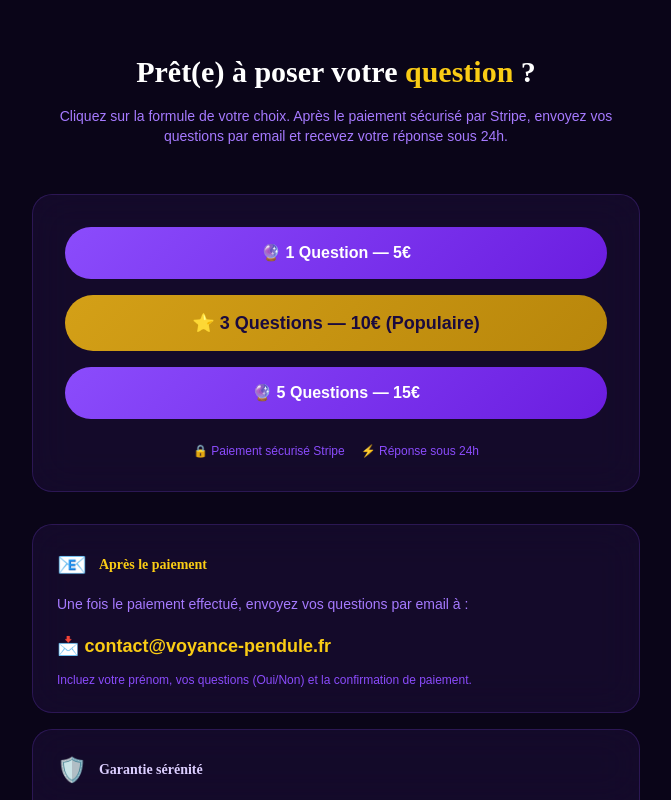
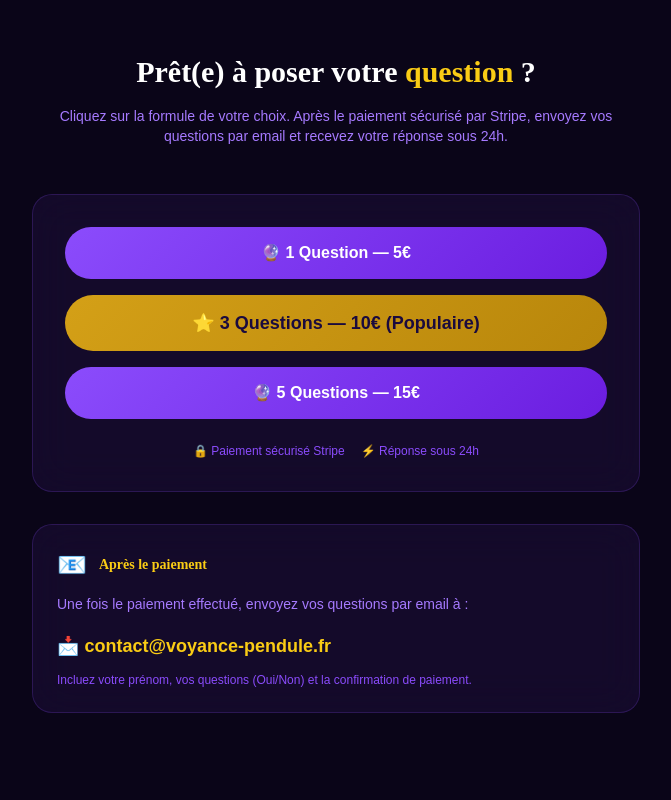
Before and after one commit to selenevoyance14-svg/voyance-pendule, a Next.js app: page /voyance in a window 1280 px wide. Shown: the part 2000-2800 px from the top of the page, without its empty margins (304-975 px from the left). Built offline with nearby package versions, Linux system fonts and the light colour scheme.

Commit message:
🧹 Suppression garantie sérénité de la page voyance (déjà dans le footer)

```diff
--- a/src/app/voyance/page.tsx
+++ b/src/app/voyance/page.tsx
@@ -243,16 +243,6 @@ export default function VoyancePage() {
                         </p>
                     </div>
 
-                    <div className="mt-4 glass-card p-6">
-                        <div className="flex items-center gap-3 mb-3">
-                            <span className="text-2xl">🛡️</span>
-                            <h3 className="font-heading text-sm font-bold text-mystic-200">Garantie sérénité</h3>
-                        </div>
-                        <p className="text-mystic-400 text-sm leading-relaxed">
-                            Si vous n&apos;êtes pas satisfait(e) de votre consultation, je vous rembourse intégralement
-                            sous 7 jours, sans question. Votre confiance est ma priorité.
-                        </p>
-                    </div>
                 </div>
             </section>
 
```
